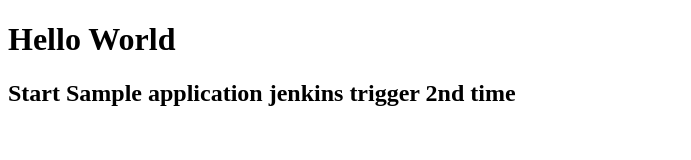
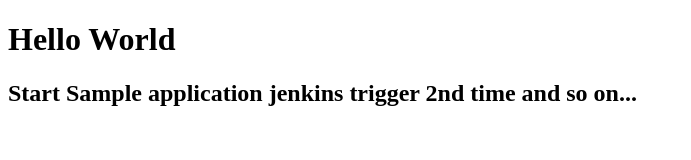
Before and after one commit to Revatipati/Revati-IIS-Container-App, a plain HTML site: page index.html in a window 1280 px wide. Shown: the whole page, without its empty margins (0-691 px from the left). Drawn offline with Linux system fonts and the light colour scheme.

Commit message:
updates3

```diff
--- a/index.html
+++ b/index.html
@@ -7,7 +7,7 @@
 </head>
 <body>
     <h1> Hello World</h1>
-    <h2> Start Sample application jenkins trigger 2nd time</h2>
+    <h2> Start Sample application jenkins trigger 2nd time and so on...</h2>
 
 </body>
 </html>
```
